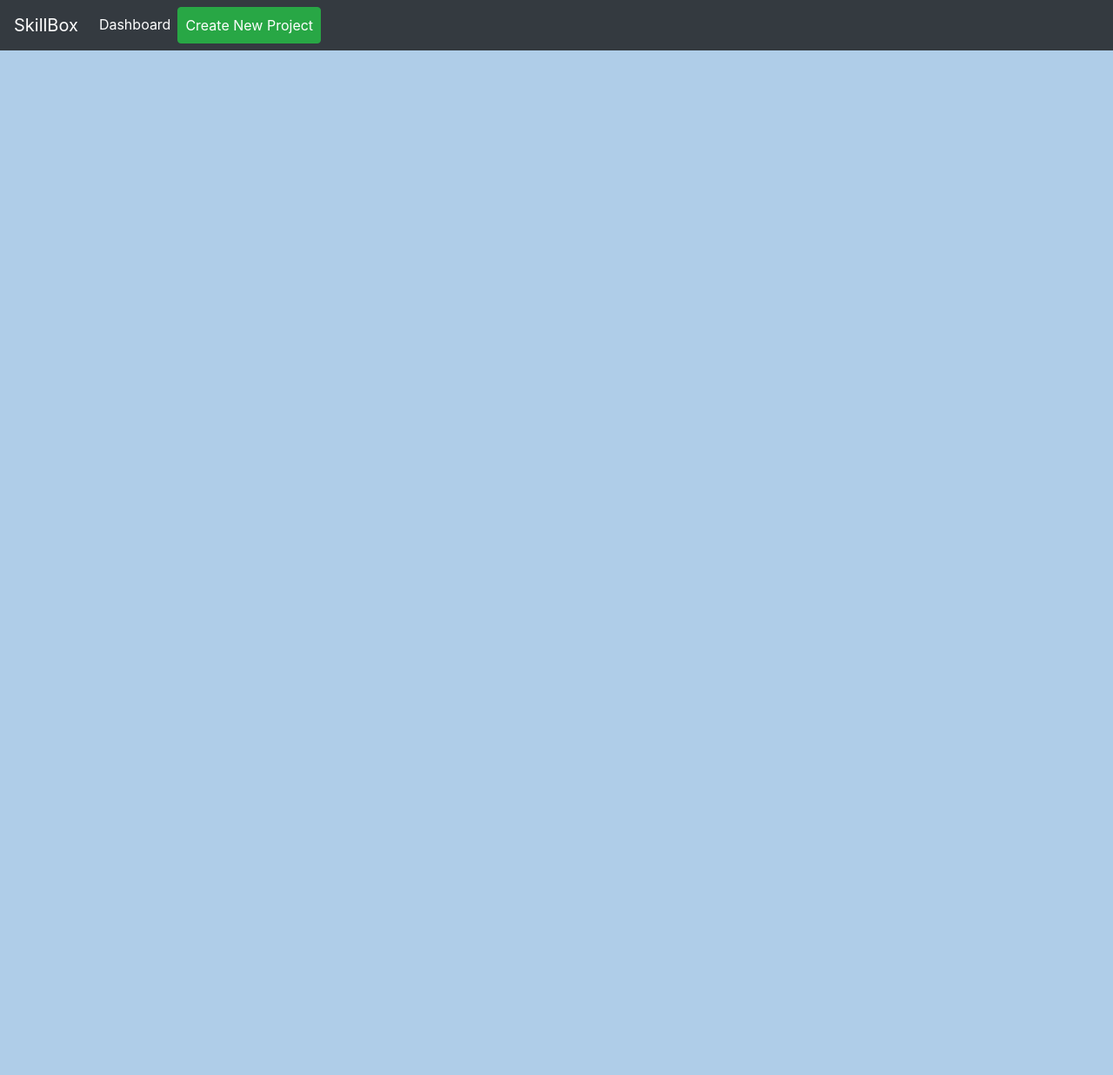
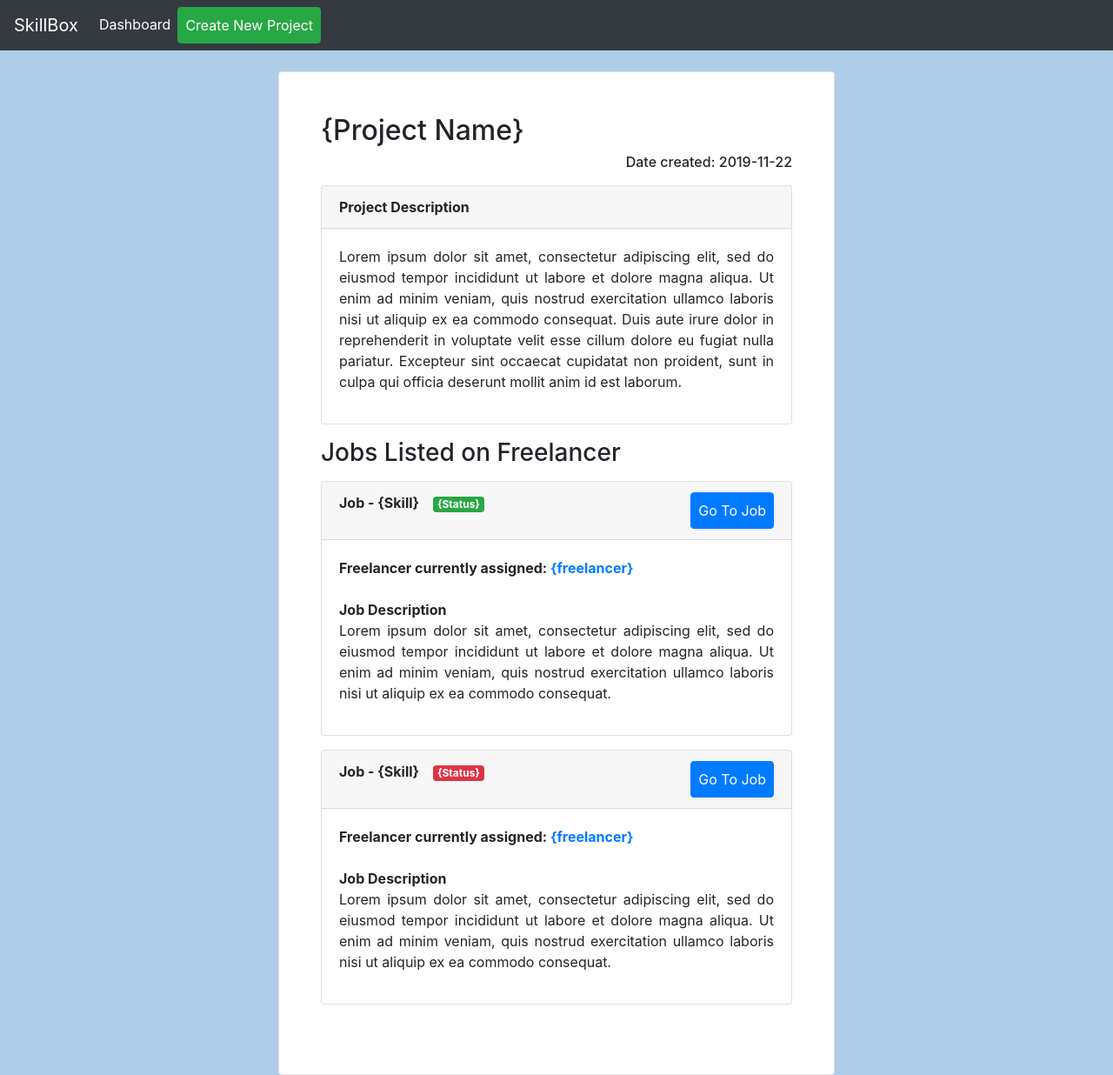
Before and after one commit to CayenneLow/MilkTree, a Flask app: page /projects in a window 1280 px wide. Shown: the whole page at 87% size. Before the commit the page ends 58 px from the top, so only its background shows below. Run offline with Flask 2, Linux system fonts and the light colour scheme; some libraries are stand-ins or nearby versions.

Commit message:
done  indi project

```diff
--- a/System.py
+++ b/System.py
@@ -1,4 +1,4 @@
-from models.Project import Project
+from models.project import Project
 
 class System:
     def __init__(self):
--- a/templates/base.html
+++ b/templates/base.html
@@ -23,7 +23,7 @@
 
 <body>
     {% block content %}
-    <nav class="navbar navbar-expand-lg navbar-dark bg-dark mb-5">
+    <nav class="navbar navbar-expand-lg navbar-dark bg-dark mb-4">
         <a class="navbar-brand" href="#">SkillBox</a>
         <button class="navbar-toggler" type="button" data-toggle="collapse" data-target="#navbarNav"
             aria-controls="navbarNav" aria-expanded="false" aria-label="Toggle navigation">
--- a/templates/individualProject.html
+++ b/templates/individualProject.html
@@ -5,5 +5,58 @@
 {% endblock %}
 {% block content %}
 {{ super() }}
-
+<div class="d-flex justify-content-center">
+    <div class="card p-5 w-50">
+        <div class="form-group">
+            <h2>{Project Name}</h2>
+            <h6 class="text-right">Date created: 2019-11-22</h6>
+            <div class="card my-3">
+                <div class="card-header font-weight-bold">Project Description </div>
+                <p class="text-justify card-body">Lorem ipsum dolor sit amet, consectetur adipiscing elit, sed do
+                    eiusmod tempor
+                    incididunt ut labore et dolore magna aliqua. Ut enim ad minim veniam, quis nostrud exercitation
+                    ullamco
+                    laboris nisi ut aliquip ex ea commodo consequat. Duis aute irure dolor in reprehenderit in voluptate
+                    velit esse cillum dolore eu fugiat nulla pariatur. Excepteur sint occaecat cupidatat non proident,
+                    sunt
+                    in culpa qui officia deserunt mollit anim id est laborum.</p>
+            </div>
+            <h3>Jobs Listed on Freelancer</h3>
+            <div class="card my-3">
+                <div class="card-header font-weight-bold">
+                    <div class="float-left">Job - {Skill}</div>
+                    <span class="badge badge-success font-weight-bold ml-3">{Status}</span>
+                    <a href="#" class="btn btn-primary float-right p-2">Go To Job</a>
+                </div>
+                <p class="text-justify card-body">
+                    <span class="font-weight-bold">Freelancer currently assigned: <a href="#">{freelancer}</a>
+                    </span><br><br>
+                    <span class="font-weight-bold">Job Description</span><br>
+                    Lorem ipsum dolor sit amet, consectetur adipiscing elit, sed do
+                    eiusmod tempor
+                    incididunt ut labore et dolore magna aliqua. Ut enim ad minim veniam, quis nostrud exercitation
+                    ullamco
+                    laboris nisi ut aliquip ex ea commodo consequat.
+                </p>
+            </div>
+            <div class="card my-3">
+                <div class="card-header font-weight-bold">
+                    <div class="float-left">Job - {Skill}</div>
+                    <span class="badge badge-danger font-weight-bold ml-3">{Status}</span>
+                    <a href="#" class="btn btn-primary float-right p-2">Go To Job</a>
+                </div>
+                <p class="text-justify card-body">
+                    <span class="font-weight-bold">Freelancer currently assigned: <a href="#">{freelancer}</a>
+                    </span><br><br>
+                    <span class="font-weight-bold">Job Description</span><br>
+                    Lorem ipsum dolor sit amet, consectetur adipiscing elit, sed do
+                    eiusmod tempor
+                    incididunt ut labore et dolore magna aliqua. Ut enim ad minim veniam, quis nostrud exercitation
+                    ullamco
+                    laboris nisi ut aliquip ex ea commodo consequat.
+                </p>
+            </div>
+        </div>
+    </div>
+</div>
 {% endblock %}
```
